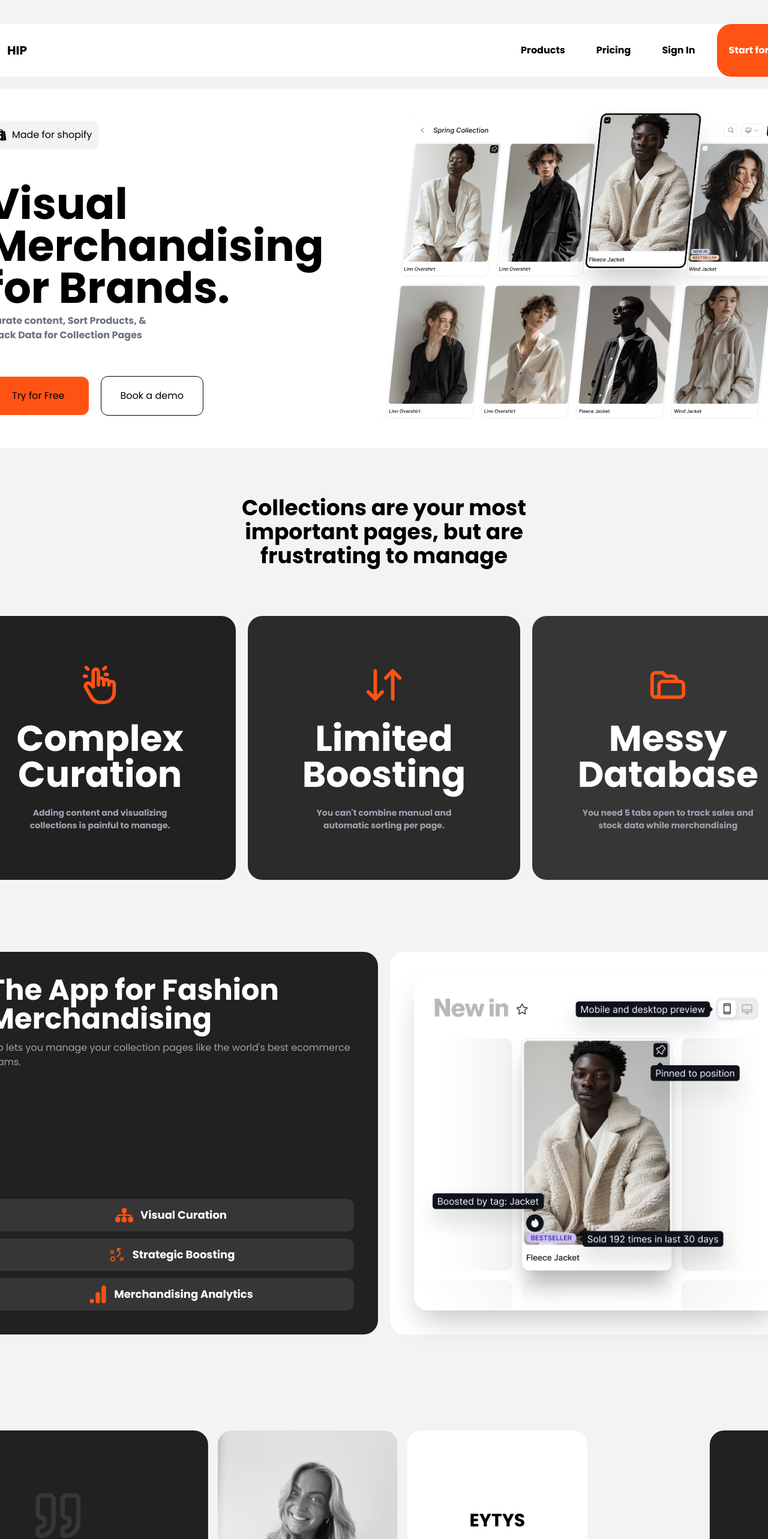
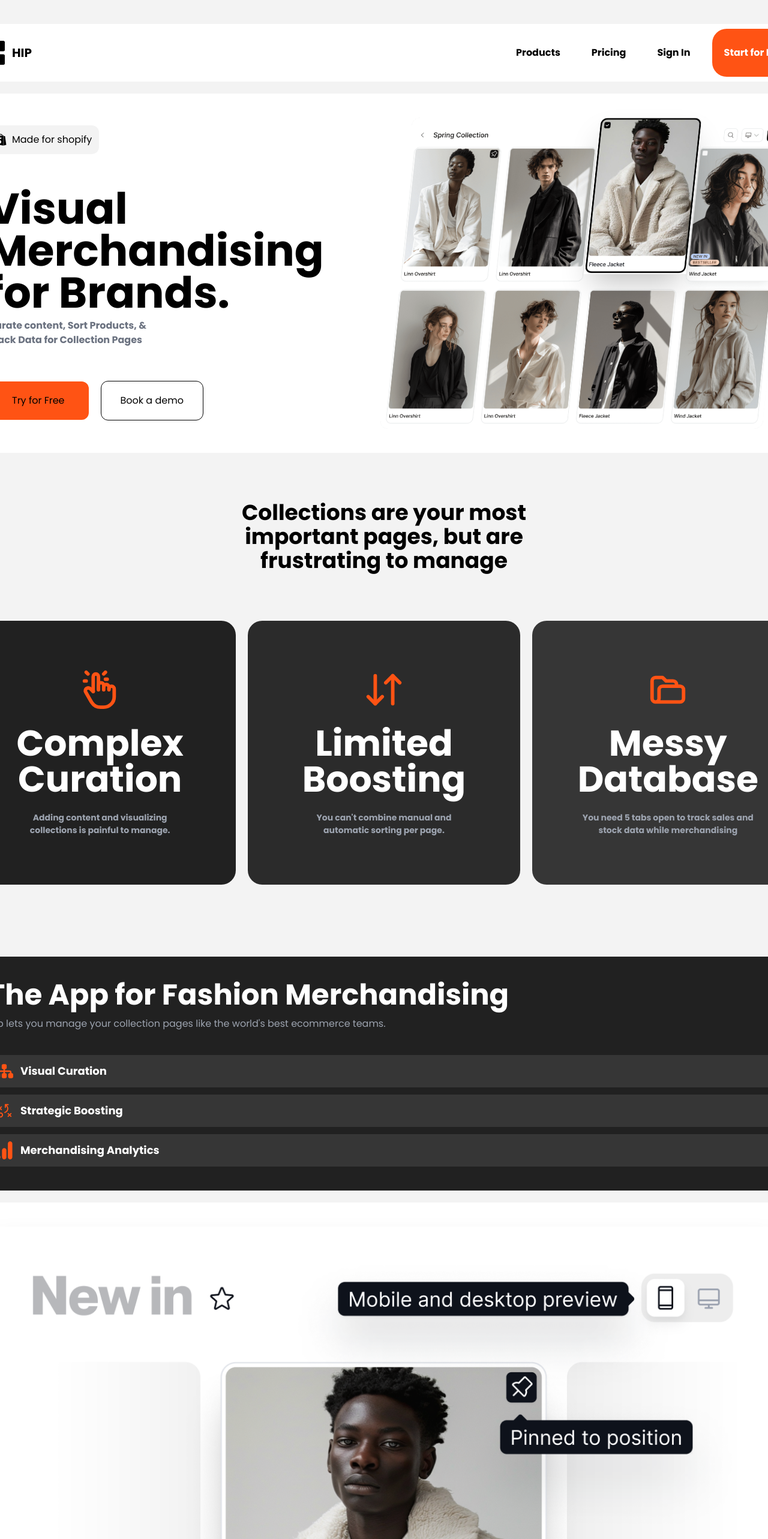
Before and after one commit to AzimiShaja/Hip, a Next.js app: page / in a window 1280 px wide. Shown: the top 2566 px of the page at 60% size. Built offline with nearby package versions, Linux system fonts and the light colour scheme.

Commit message:
added transition

```diff
--- a/components/Cards.tsx
+++ b/components/Cards.tsx
@@ -24,7 +24,7 @@ const CustomCard = ({
 };
 const Cards = () => {
     return (
-        <div className="xl:w-[1400px] w-full py-10 rounded-3xl flex items-center justify-center flex-col gap-20">
+        <div className="xl:w-[1400px] cards w-full py-10 rounded-3xl flex items-center justify-center flex-col gap-20">
             <h1 className="lg:text-4xl md:text-2xl text-xl max-w-[600px] text-center font-bold">
                 Collections are your most important pages, but are frustrating to manage
             </h1>
--- a/components/Header.tsx
+++ b/components/Header.tsx
@@ -1,6 +1,6 @@
 "use client";
 import Link from "next/link";
-import React, { useContext, useState } from "react";
+import React, { useContext } from "react";
 import { FaBars } from "react-icons/fa";
 import MobileNav from "./MobileNav";
 import { ToggleNavStatus } from "./context/ToggleNavContext";
@@ -16,7 +16,7 @@ const Header = () => {
     const { setOpenNav, openNav } = useContext(ToggleNavStatus);
     return (
         <div className="flex flex-col w-full gap-3 items-center sticky top-10 z-[999]">
-            <header className="w-[1400px] flex items-center justify-between bg-white rounded-3xl max-xl:w-full max-md:px-4 max-md:py-4">
+            <header className="w-[1400px] flex items-center justify-between bg-white rounded-3xl max-xl:w-full max-md:px-4 py-2 px-2 max-md:py-4">
                 <Link
                     href="/"
                     className="flex md:px-5 items-center cursor-pointer hover:text-orange-button transition-all gap-3"
@@ -28,7 +28,7 @@ const Header = () => {
                     <CustomLink href="/products" placeholder="Products" />
                     <CustomLink href="/pricing" placeholder="Pricing" />
                     <CustomLink href="/signin" placeholder="Sign In" />
-                    <button className="bg-orange-button rounded-3xl py-8 px-5 font-bold text-md text-white hover:opacity-90 transition-all">
+                    <button className="bg-orange-button rounded-3xl py-7 px-5 font-bold text-md text-white hover:opacity-90 transition-all">
                         Start for Free
                     </button>
                 </nav>
--- a/components/Hero.tsx
+++ b/components/Hero.tsx
@@ -4,7 +4,7 @@ import img from "../assets/jackets.png";
 import img2 from "../assets/fleecce.jpg";
 const Hero = () => {
     return (
-        <div className="xl:w-[1400px] w-full grid max-lg:grid-cols-1 grid-cols-2 gap-10 p-10 rounded-3xl bg-white">
+        <main className="xl:w-[1400px] w-full grid max-lg:grid-cols-1 grid-cols-2 gap-10 p-10 rounded-3xl bg-white">
             <div className="flex flex-col items-start gap-14 justify-center">
                 <div className="flex items-center gap-2 bg-gray-bg w-fit p-3 rounded-xl">
                     <FaShopify size={20} />
@@ -18,7 +18,7 @@ const Hero = () => {
                         Curate content, Sort Products, & Track Data for Collection Pages
                     </p>
                 </div>
-                <div className="flex items-center gap-5 max-md:flex-col max-lg:w-full">
+                <div className="flex items-center gap-5 max-md:flex-col max-lg:w-full buttons">
                     <button className="bg-orange-button rounded-xl p-5 px-10 text-md hover:opacity-90 transition-all max-lg:w-full">
                         Try for Free
                     </button>
@@ -34,7 +34,7 @@ const Hero = () => {
                     className="absolute top-0 right-[143px] -skew-x-6 hover:scale-90 duration-500 shadow-2xl w-[170px] max-xl:hidden"
                 />
             </div>
-        </div>
+        </main>
     )
 }
 
--- a/components/Perks.tsx
+++ b/components/Perks.tsx
@@ -5,7 +5,7 @@ import { PiStrategy } from "react-icons/pi";
 import { SiGoogleanalytics } from "react-icons/si";
 const Label = ({ text, icon }: { text: string; icon: any }) => {
     return (
-        <div className="flex bg-gray-grid-3 p-3 justify-center hover:scale-110 transition-all items-center gap-3 w-full rounded-xl cursor-default">
+        <div className="flex bg-gray-grid-3 p-3 hover:scale-110 transition-all items-center gap-3 w-full rounded-xl cursor-default">
             {icon}
             <h1 className="font-extrabold text-lg">{text}</h1>
         </div>
@@ -13,7 +13,7 @@ const Label = ({ text, icon }: { text: string; icon: any }) => {
 };
 const Perks = () => {
     return (
-        <div className="xl:w-[1400px] w-full grid lg:grid-cols-2 gap-5 py-10">
+        <div className="xl:w-[1400px] w-full grid perks gap-5 py-10">
             <div className="bg-gray-grid-1 text-white rounded-3xl xl:p-10 p-5 py-10 flex flex-col h-full justify-between gap-10">
                 <div className="flex flex-col gap-3">
                     <h1 className="xl:text-5xl text-3xl font-extrabold max-xl:text-center">
@@ -38,10 +38,10 @@ const Perks = () => {
                     />
                 </div>
             </div>
-            <div className="xl:p-10 bg-white rounded-3xl w-full">
+            <div className="xl:p-10 bg-white rounded-3xl min-w-full">
                 <img
                     src={fleecce2.src}
-                    className="shadow-2xl rounded-3xl w-full xl:hover:scale-110 duration-1000"
+                    className="shadow-2xl rounded-3xl min-w-full xl:hover:scale-110 duration-1000"
                 />
             </div>
         </div>
--- a/components/Testimonials.tsx
+++ b/components/Testimonials.tsx
@@ -54,7 +54,7 @@ const Testimonials = () => {
         pauseOnHover: true,
     };
     return (
-        <div className="slider-container xl:w-[1400px] w-full px-8">
+        <div className="slider-container xl:w-[1400px] w-full px-8 my-20">
             <Slider {...settings}>
                 <Testimonial
                     name="Hanny Eldbolm"
```
